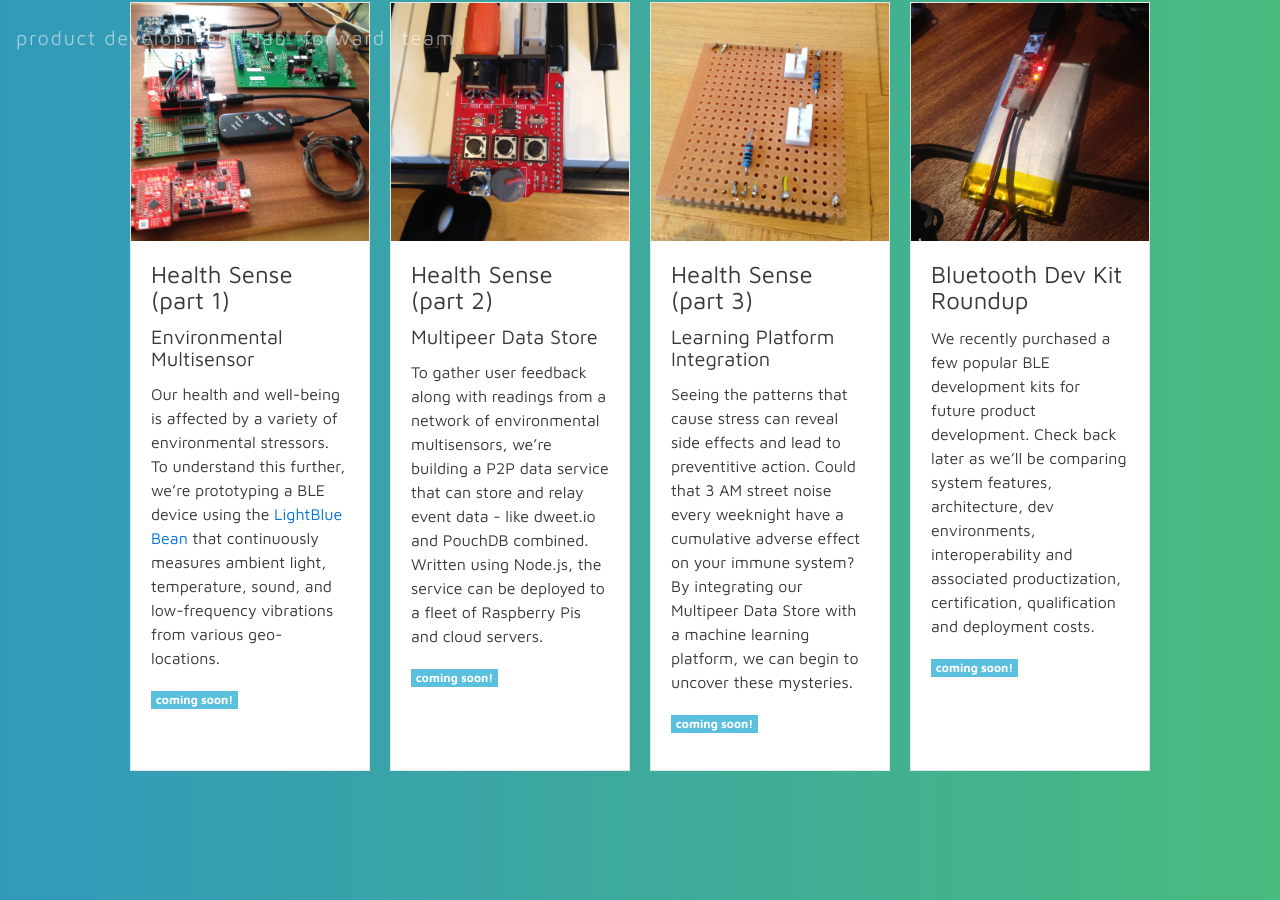
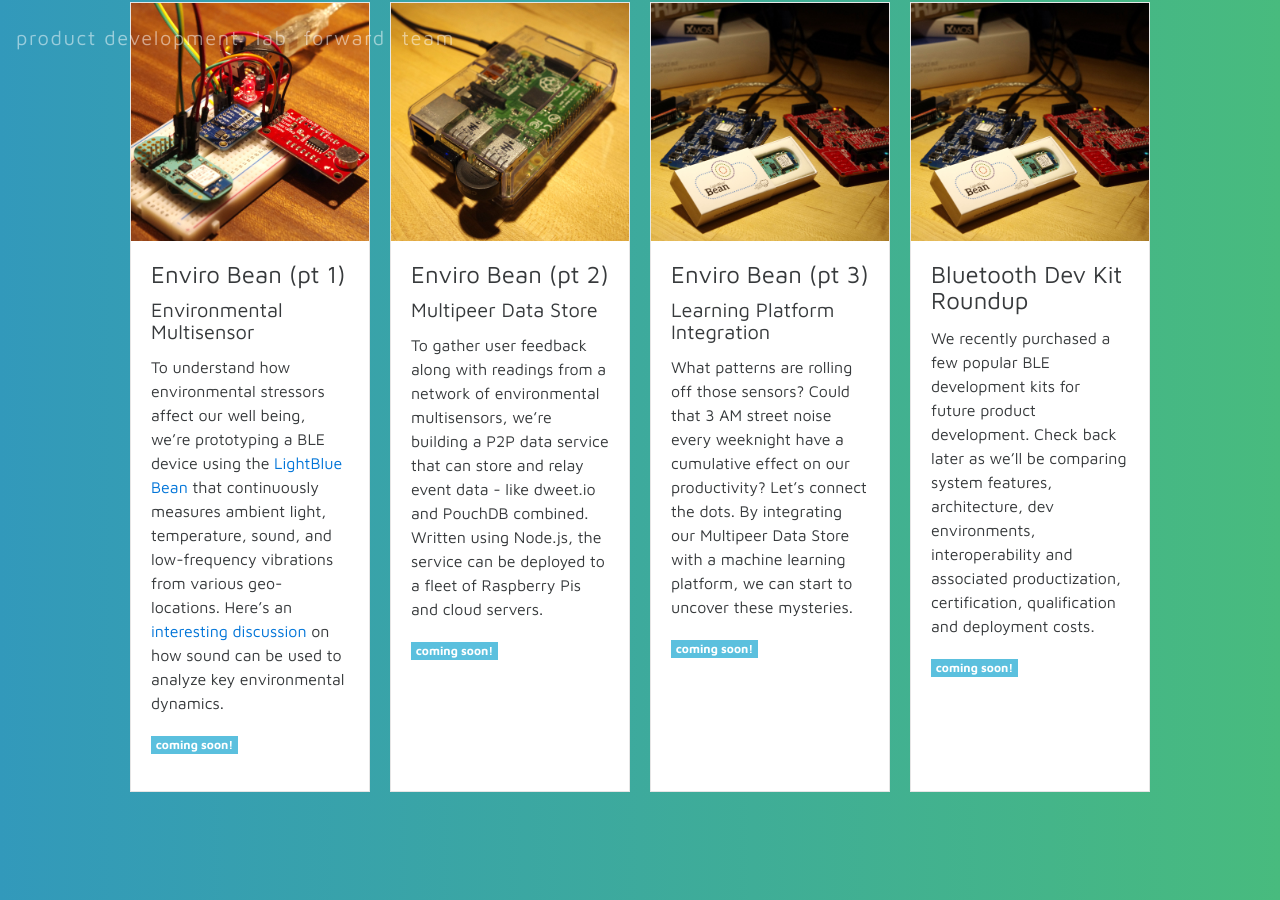
Before and after one commit to HumansForward/HumansForward.github.io, a Jekyll site: the page built from index.html, in a window 1280 px wide and 900 px high, scrolled down 3420 px. Built offline with Jekyll 4.4.1, drawn with Linux system fonts in a browser that asks for light colours; nearby versions of some CDN libraries; comment, search, counter and statistics services are not loaded.

Commit message:
Updated product dev icons and lab descriptions

```diff
--- a/index.html
+++ b/index.html
@@ -3,6 +3,7 @@
 title: Humans Forward
 ---
 
+<!-- TODO: Fix copyright -->
 <!-- TODO: Replace icon images under Product Development -->
 <!-- TODO: Work on content, better photos, projects -->
 <!-- TODO: Add interactive word cloud -->
@@ -61,19 +62,19 @@
             <p class="lead text-muted">Focused on expanding and optimizing your strategic opportunities, we work with you to explore and bridge the gap between your product vision and shipped products.</p>
           </div>
           <div class="col-xs-12 col-md-2 p-a-1">
-            <img class="img-fluid center-block hf-img-product-icon" src="{{ site.baseurl }}/assets/site/img/icons/bunny-thought.png" />
+            <img class="img-fluid center-block hf-img-product-icon" src="{{ site.baseurl }}/assets/site/img/icons/Places_Places-02.png" />
           </div>
         </div>
 
         <div class="row vertical-align wow fadeIn hf-product-dev-about">
           <div class="col-xs-12 col-md-2 col-md-offset-5 hidden-sm-down p-a-1">
-            <img class="img-fluid center-block hf-img-product-icon" src="{{ site.baseurl }}/assets/site/img/icons/carrot-iterate.png" />
+            <img class="img-fluid center-block hf-img-product-icon" src="{{ site.baseurl }}/assets/site/img/icons/Interface_Interface-05.png" />
           </div>
           <div class="col-xs-12 col-md-5 text-xs-center text-md-left">
             <p class="lead text-muted">Through iterative design and creative thinking, we help you realize your product concepts, definitions, roadmaps, prototypes, and MVPs - advancing us to products that delight.</p>
           </div>
           <div class="col-xs-12 col-md-2 hidden-md-up p-a-1">
-            <img class="img-fluid center-block hf-img-product-icon" src="{{ site.baseurl }}/assets/site/img/icons/carrot-iterate.png" />
+            <img class="img-fluid center-block hf-img-product-icon" src="{{ site.baseurl }}/assets/site/img/icons/Interface_Interface-05.png" />
           </div>
         </div>
 
@@ -82,7 +83,7 @@
             <p class="lead text-muted">Excited by using connected devices, we employ edge sensors and actuators, energy-smart electronics, fog processing, the cloud, learning algorithms, and friendly and informative services to improve our lives.</p>
           </div>
           <div class="col-xs-12 col-md-2 p-a-1">
-            <img class="img-fluid center-block hf-img-product-icon" src="{{ site.baseurl }}/assets/site/img/icons/carrot-farm.png" />
+            <img class="img-fluid center-block hf-img-product-icon" src="{{ site.baseurl }}/assets/site/img/icons/Hierarchy_Hierarchy-09.png" />
           </div>
         </div>
       </div>
@@ -149,20 +150,20 @@
           <!-- <div class="card-deck-wrapper"> -->
             <div class="card-deck">
               <div class="card hf-lab-project">
-                <img class="card-img-top img-fluid" src="{{ site.baseurl }}/assets/site/img/lab/placeholder1.jpeg" alt="Lab project" />
+                <img class="card-img-top img-fluid" src="{{ site.baseurl }}/assets/site/img/lab/lab-eb-multisensor.jpeg" alt="Lab project" />
                 <div class="card-block">
-                  <h4 class="card-title">Health Sense (part 1)</h4>
+                  <h4 class="card-title">Enviro Bean (pt 1)</h4>
                   <h5 class="card-title">Environmental Multisensor</h5>
-                  <p class="card-text">Our health and well-being is affected by a variety of environmental stressors. To understand this further, we’re prototyping a BLE device using the <a href="https://punchthrough.com/bean" target="_blank">LightBlue Bean</a> that continuously measures ambient light, temperature, sound, and low-frequency vibrations from various geo-locations. </p>
+                  <p class="card-text">To understand how environmental stressors affect our well being, we’re prototyping a BLE device using the <a href="https://punchthrough.com/bean" target="_blank">LightBlue Bean</a> that continuously measures ambient light, temperature, sound, and low-frequency vibrations from various geo-locations. Here’s an <a href="https://soundcloud.com/oreilly-radar/cameron-turner-on-the-sound-of-data" target="_blank">interesting discussion</a> on how sound can be used to analyze key environmental dynamics.</p>
                   <p><span class="label label-info">coming soon!</span></p>
                   <!-- <a href="#" class="card-link">View on GitHub</a> -->
                 </div>
               </div>
 
               <div class="card hf-lab-project">
-                <img class="card-img-top img-fluid" src="{{ site.baseurl }}/assets/site/img/lab/placeholder2.jpeg" alt="Lab project" />
+                <img class="card-img-top img-fluid" src="{{ site.baseurl }}/assets/site/img/lab/lab-eb-mpds.jpeg" alt="Lab project" />
                 <div class="card-block">
-                  <h4 class="card-title">Health Sense (part 2)</h4>
+                  <h4 class="card-title">Enviro Bean (pt 2)</h4>
                   <h5 class="card-title">Multipeer Data Store</h4>
                   <p class="card-text">To gather user feedback along with readings from a network of environmental multisensors, we’re building a P2P data service that can store and relay event data - like dweet.io and PouchDB combined. Written using Node.js, the service can be deployed to a fleet of Raspberry Pis and cloud servers.</p>
                   <p><span class="label label-info">coming soon!</span></p>
@@ -170,17 +171,17 @@
               </div>
 
               <div class="card hf-lab-project">
-                <img class="card-img-top img-fluid" src="{{ site.baseurl }}/assets/site/img/lab/placeholder3.jpeg" alt="Lab project" />
+                <img class="card-img-top img-fluid" src="{{ site.baseurl }}/assets/site/img/lab/lab-ble-eval.jpeg" alt="Lab project" />
                 <div class="card-block">
-                  <h4 class="card-title">Health Sense (part 3)</h4>
+                  <h4 class="card-title">Enviro Bean (pt 3)</h4>
                   <h5 class="card-title">Learning Platform Integration</h4>
-                  <p class="card-text">Seeing the patterns that cause stress can reveal side effects and lead to preventitive action. Could that 3 AM street noise every weeknight have a cumulative adverse effect on your immune system? By integrating our Multipeer Data Store with a machine learning platform, we can begin to uncover these mysteries.</p>
+                  <p class="card-text">What patterns are rolling off those sensors? Could that 3 AM street noise every weeknight have a cumulative effect on our productivity? Let’s connect the dots. By integrating our Multipeer Data Store with a machine learning platform, we can start to uncover these mysteries.</p>
                   <p><span class="label label-info">coming soon!</span></p>
                 </div>
               </div>
 
               <div class="card hf-lab-project">
-                <img class="card-img-top img-fluid" src="{{ site.baseurl }}/assets/site/img/lab/placeholder4.jpeg" alt="Lab project" />
+                <img class="card-img-top img-fluid" src="{{ site.baseurl }}/assets/site/img/lab/lab-ble-eval.jpeg" alt="Lab project" />
                 <div class="card-block">
                   <h4 class="card-title">Bluetooth Dev Kit Roundup</h4>
                   <p class="card-text">We recently purchased a few popular BLE development kits for future product development. Check back later as we’ll be comparing system features, architecture, dev environments, interoperability and associated productization, certification, qualification and deployment costs.</p>
```
Also changed, not shown: Gemfile.lock, assets/site/img/icons/Hierarchy_Hierarchy-09.png (added), assets/site/img/icons/Interface_Interface-05.png (added), assets/site/img/icons/Places_Places-02.png (added), assets/site/img/icons/bunny-thought.png (deleted), assets/site/img/icons/carrot-farm.png (deleted), assets/site/img/icons/carrot-iterate.png (deleted), assets/site/img/icons/lightbulb.png (deleted), assets/site/img/icons/skate-park.png (deleted), assets/site/img/icons/wifi-signal.png (deleted), assets/site/img/lab/lab-ble-eval.jpeg (added), assets/site/img/lab/lab-eb-mpds.jpeg (added), assets/site/img/lab/lab-eb-multisensor.jpeg (added).
